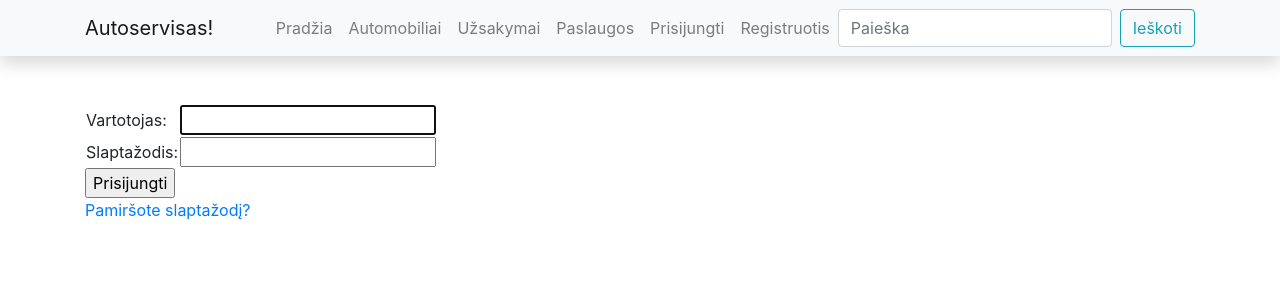
After one commit to Just1s/autoservisas, a Django app: page /autoservice/accounts/login/ in a window 1280 px wide. The commit adds this page. Shown: the top 300 px of the page. Run offline with Django 4.2, Linux system fonts and the light colour scheme; some libraries are stand-ins or nearby versions.

Commit message:
vartotojai

```diff
--- a/mysite/autoservice/templates/base.html
+++ b/mysite/autoservice/templates/base.html
@@ -55,6 +55,18 @@
             <li class="nav-item">
               <a class="nav-link" href="{% url 'paslaugos' %}">Paslaugos</a>
             </li>
+            {% if user.is_authenticated %}
+            <li class="nav-item"><a class="nav-link" href="#">
+              <svg class="bi bi-person" width="1.5em" height="1.5em" viewBox="0 0 16 16" fill="currentColor" xmlns="http://www.w3.org/2000/svg">
+                <path fill-rule="evenodd" d="M13 14s1 0 1-1-1-4-6-4-6 3-6 4 1 1 1 1h10zm-9.995-.944v-.002.002zM3.022 13h9.956a.274.274 0 00.014-.002l.008-.002c-.001-.246-.154-.986-.832-1.664C11.516 10.68 10.289 10 8 10c-2.29 0-3.516.68-4.168 1.332-.678.678-.83 1.418-.832 1.664a1.05 1.05 0 00.022.004zm9.974.056v-.002.002zM8 7a2 2 0 100-4 2 2 0 000 4zm3-2a3 3 0 11-6 0 3 3 0 016 0z" clip-rule="evenodd"/>
+              </svg>
+            {{ user.get_username }}</a></li>
+            <li class="nav-item"><a class="nav-link" href="#">Mano automobiliai</a></li>
+            <li class="nav-item"><a class="nav-link" href="{% url 'logout'%}?next=/autoservice">Atsijungti</a></li>
+          {% else %}
+            <li class="nav-item"><a class="nav-link" href="{% url 'login'%}?next={{request.path}}">Prisijungti</a></li>
+            <li class="nav-item"><a class="nav-link" href="#">Registruotis</a></li>
+          {% endif %}
           </ul>
 
           <form
--- a/mysite/autoservice/templates/index.html
+++ b/mysite/autoservice/templates/index.html
@@ -7,4 +7,5 @@
     <li><strong>Uzsakymu kiekis: {{uzsakymu_kiekis}}</strong></li>
     <li><strong>Automobiliu kiekis: {{auto_kiekis}}</strong></li>
 </ul>
+<p>Čia jūs lankotės {{num_visits}} kartą.</p>
 {% endblock %}
--- /dev/null
+++ b/mysite/autoservice/templates/registration/logged_out.html
@@ -0,0 +1,5 @@
+{% extends 'base.html' %}
+{% block content %}
+<p>Sėkmingai atsijungėte!</p>
+<a href="{% url 'login' %}">Prisijungti išnaujo.</a>
+{% endblock %}
--- /dev/null
+++ b/mysite/autoservice/templates/registration/login.html
@@ -0,0 +1,28 @@
+{% extends 'base.html' %}
+{% block content %}
+{% if form.errors %}
+  <p>Prisijungimo klaida, bandykite dar kartą!</p>
+{% endif %}
+{% if next %}
+  {% if user.is_authenticated %}
+    <p>Neturite prieigos prie šios informacijos. Turite prisijungti.</p>
+  {% endif %}
+{% endif %}
+<form method="post" action="{% url 'login' %}">
+  {% csrf_token %}
+  <table>
+    <tr>
+      <td>Vartotojas:</td>
+      <td>{{form.username}}</td>
+    </tr>
+    <tr>
+      <td>Slaptažodis:</td>
+      <td>{{form.password}}</td>
+    </tr>
+  </table>
+  <input type="submit" value="Prisijungti">
+  <input type="hidden" name="next" value="{{next}}">
+</form>
+<p><a href="{% url 'password_reset' %}">Pamiršote slaptažodį?</a></p>
+
+{% endblock %}
--- a/mysite/autoservice/urls.py
+++ b/mysite/autoservice/urls.py
@@ -1,4 +1,4 @@
-from django.urls import path
+from django.urls import path, include
 from . import views
 
 urlpatterns = [
@@ -8,5 +8,6 @@ urlpatterns = [
     path('paslaugos/', views.paslaugos, name='paslaugos'),
     path('uzsakymai/', views.UzsakymasListView.as_view(), name='uzsakymai'),
     path('uzsakymai/<int:pk>', views.UzsakymasDetailView.as_view(), name='uzsakymas-detail'),
-    path('search/', views.search, name='search_link')
+    path('search/', views.search, name='search_link'),
+    path('accounts/', include('django.contrib.auth.urls'))
 ]
--- a/mysite/autoservice/views.py
+++ b/mysite/autoservice/views.py
@@ -10,9 +10,13 @@ def index(request):
     auto_kiekis = Automobilis.objects.count()
     paslaugu_kiekis = Paslauga.objects.count()
     uzsakymu_kiekis = Uzsakymas.objects.count()
+    num_visits = request.session.get('num_visits', 1)
+    request.session['num_visits'] = num_visits + 1
     kontext = {'auto_kiekis': auto_kiekis,
                'paslaugu_kiekis': paslaugu_kiekis,
-               'uzsakymu_kiekis': uzsakymu_kiekis}
+               'uzsakymu_kiekis': uzsakymu_kiekis,
+               'num_visits': num_visits
+               }
 
     return render(request, 'index.html', context=kontext)
 
--- a/mysite/mysite/settings.py
+++ b/mysite/mysite/settings.py
@@ -127,3 +127,5 @@ DEFAULT_AUTO_FIELD = "django.db.models.BigAutoField"
 MEDIA_ROOT = os.path.join(BASE_DIR, 'autoservice/media')
 
 MEDIA_URL = '/media/'
+
+LOGIN_REDIRECT_URL = '/'
```
